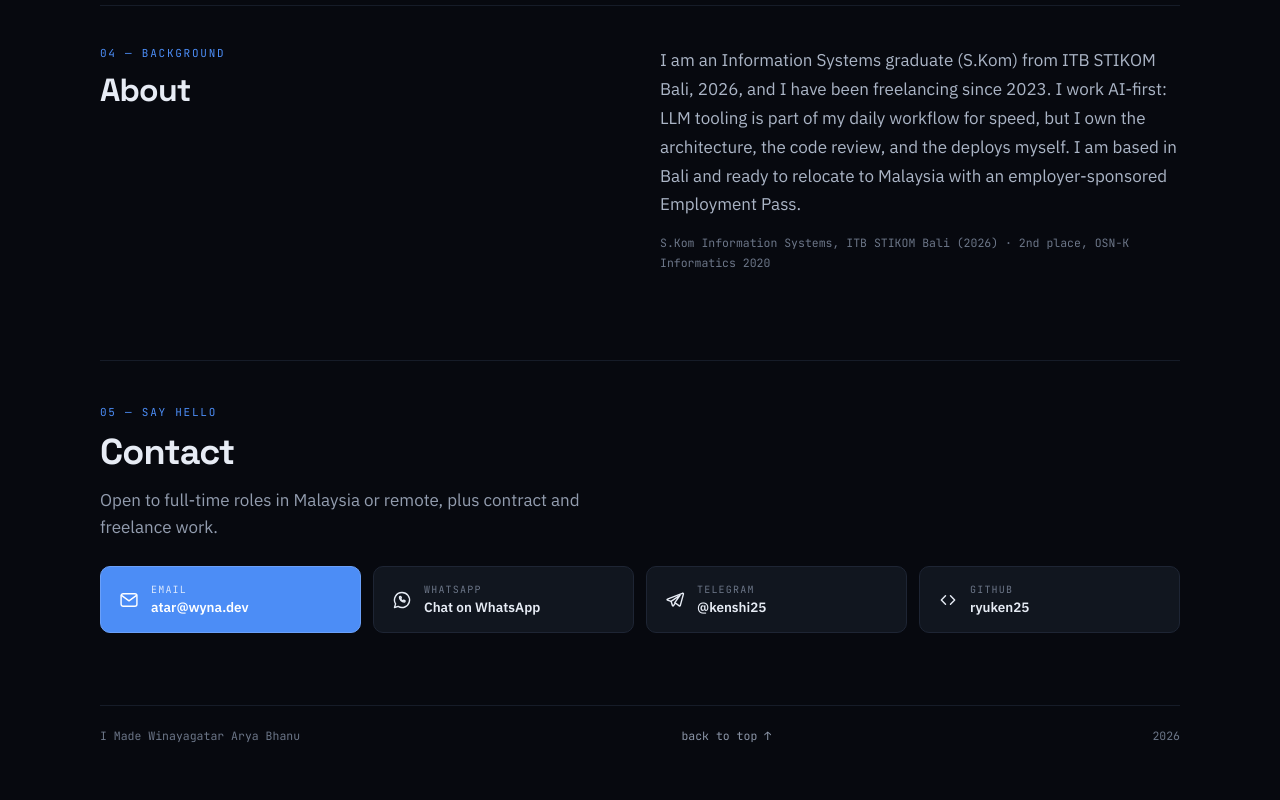
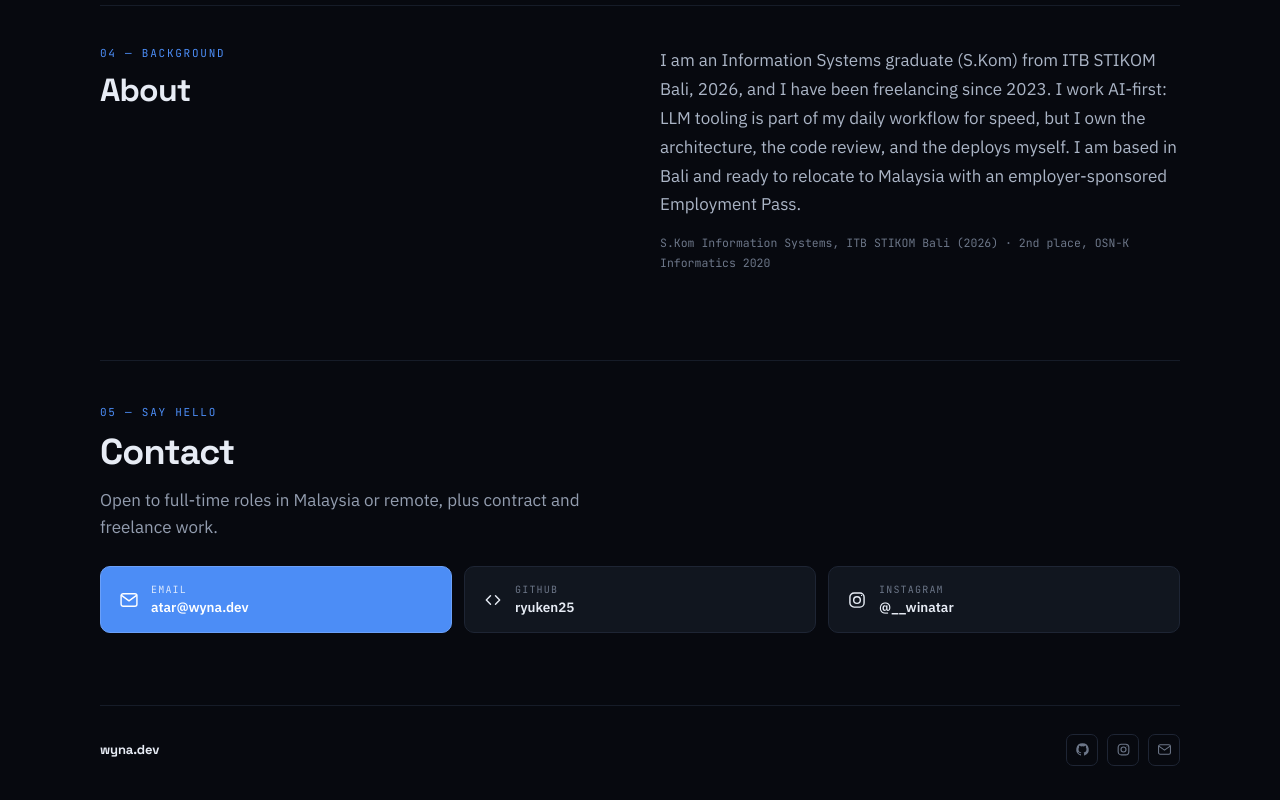
Before and after one commit to ryuken25/ryuken25, a Next.js app: page / in a window 1280 px wide. Shown: the part 3451-4251 px from the top of the page. Before the commit the page ends 4228 px from the top, so only its background shows below. Built offline with nearby package versions, Linux system fonts and the light colour scheme.

Commit message:
simplify contact footer with instagram

```diff
--- a/app/globals.css
+++ b/app/globals.css
@@ -284,6 +284,44 @@ section[id] { scroll-margin-top: 76px; }
   color: #c3d9fd;
 }
 
+.site-footer {
+  border-top: 1px solid #161c28;
+  padding: 28px 0 34px;
+  display: flex;
+  align-items: center;
+  justify-content: space-between;
+  gap: 18px;
+}
+.site-footer-brand {
+  color: #e7ecf5;
+  font-family: var(--font-display), sans-serif;
+  font-size: 13px;
+  font-weight: 600;
+  letter-spacing: -.01em;
+}
+.site-footer-links {
+  display: flex;
+  align-items: center;
+  gap: 9px;
+}
+.site-footer-links a {
+  display: inline-flex;
+  align-items: center;
+  justify-content: center;
+  width: 32px;
+  height: 32px;
+  color: #6c7688;
+  border: 1px solid #1e2534;
+  border-radius: 7px;
+  transition: color .18s ease, border-color .18s ease, transform .18s ease;
+}
+.site-footer-links a:hover {
+  color: #c3d9fd;
+  border-color: #4c8df6;
+  transform: translateY(-2px);
+}
+.site-footer-links svg { width: 15px; height: 15px; }
+
 .skip-link:focus {
   left: 16px !important;
   top: 16px !important;
@@ -357,6 +395,7 @@ section[id] { scroll-margin-top: 76px; }
   .case-modal-backdrop { padding: 12px; align-items: end; }
   .case-modal { max-height: calc(100vh - 24px); border-radius: 16px 16px 10px 10px; }
   .case-modal-grid { grid-template-columns: 1fr; }
+  .site-footer { align-items: flex-start; flex-direction: column; padding-top: 24px; }
 }
 
 @media (prefers-reduced-motion: reduce) {
--- a/components/Portfolio.tsx
+++ b/components/Portfolio.tsx
@@ -625,19 +625,27 @@ export default function Portfolio() {
             <p style={eyebrowStyle}>{eyebrows.contact}</p>
             <h2 style={{ ...h2Style, fontSize: "clamp(26px, 3.4vw, 36px)", margin: "0 0 12px" }}>Contact</h2>
             <p style={{ fontSize: "clamp(15px, 1.7vw, 17px)", lineHeight: 1.6, color: "#939daf", margin: "0 0 24px", maxWidth: "52ch" }}>{contactCopy}</p>
-            <div style={{ display: "grid", gridTemplateColumns: "repeat(auto-fit, minmax(210px, 1fr))", gap: 12 }}>
+            <div className="contact-grid" style={{ display: "grid", gridTemplateColumns: "repeat(auto-fit, minmax(210px, 1fr))", gap: 12 }}>
               <ContactCard href={`mailto:${site.email}`} primary label="EMAIL" value={site.email} icon={<><rect x="2.5" y="4.5" width="19" height="15" rx="2.5" /><path d="M3 6.5l9 6.5 9-6.5" /></>} />
-              <ContactCard href={site.whatsapp} external label="WHATSAPP" value="Chat on WhatsApp" icon={<><path d="M12 3a9 9 0 0 0-7.7 13.7L3 21l4.4-1.3A9 9 0 1 0 12 3z" /><path d="M9 8.6c0 3.2 2.6 5.8 5.8 5.8 0 0 .9-.1.9-1.1 0-.6-1.5-1.2-1.9-1-.3.2-.5.8-.9.7-1-.3-2.2-1.5-2.5-2.5-.1-.4.5-.6.7-.9.2-.4-.4-1.9-1-1.9-1 0-1.1.9-1.1.9z" /></>} />
-              <ContactCard href={site.telegram} external label="TELEGRAM" value={`@${site.telegramHandle}`} icon={<><path d="M21.5 3.8L2.9 10.9c-.6.2-.6 1 0 1.2l4.4 1.5 1.6 5c.2.6 1 .7 1.3.2l2.3-3.2 4.6 3.4c.5.4 1.2.1 1.3-.5l3.7-13.6c.2-.7-.5-1.3-1.1-1.1z" /><path d="M7.3 13.6l10.9-7.4-6.4 8.9" /></>} />
               <ContactCard href={site.github} external label="GITHUB" value={site.githubHandle} icon={<><path d="M9 7l-5 5 5 5" /><path d="M15 7l5 5-5 5" /></>} />
+              <ContactCard href={site.instagram} external label="INSTAGRAM" value={`@${site.instagramHandle}`} icon={<><rect x="3.5" y="3.5" width="17" height="17" rx="5" /><circle cx="12" cy="12" r="4" /><circle cx="17.5" cy="6.5" r=".8" fill="currentColor" stroke="none" /></>} />
             </div>
           </section>
 
           {/* FOOTER */}
-          <footer style={{ borderTop: "1px solid #161c28", padding: "22px 0 34px", display: "flex", flexWrap: "wrap", gap: "8px 18px", justifyContent: "space-between" }}>
-            <p style={{ fontFamily: mono, fontSize: 11.5, color: "#6c7688", margin: 0 }}>{site.fullName}</p>
-            <a href="#top" className="top-link" style={{ fontFamily: mono, fontSize: 11.5, color: "#8b95a7" }}>back to top ↑</a>
-            <p style={{ fontFamily: mono, fontSize: 11.5, color: "#6c7688", margin: 0 }}>2026</p>
+          <footer className="site-footer">
+            <a href="#top" className="site-footer-brand">wyna.dev</a>
+            <div className="site-footer-links" aria-label="Social links">
+              <a href={site.github} target="_blank" rel="noopener noreferrer" aria-label="GitHub" title="GitHub">
+                <svg viewBox="0 0 24 24" fill="currentColor" aria-hidden="true"><path d="M12 2a10 10 0 0 0-3.16 19.49c.5.09.68-.22.68-.48v-1.7c-2.78.6-3.37-1.34-3.37-1.34-.45-1.16-1.11-1.47-1.11-1.47-.91-.62.07-.61.07-.61 1 .07 1.53 1.03 1.53 1.03.89 1.53 2.34 1.09 2.91.83.09-.65.35-1.09.63-1.34-2.22-.25-4.56-1.11-4.56-4.95 0-1.09.39-1.98 1.03-2.68-.1-.25-.45-1.27.1-2.65 0 0 .84-.27 2.75 1.02a9.6 9.6 0 0 1 5 0c1.91-1.29 2.75-1.02 2.75-1.02.55 1.38.2 2.4.1 2.65.64.7 1.03 1.59 1.03 2.68 0 3.85-2.34 4.7-4.57 4.94.36.31.68.92.68 1.86v2.75c0 .27.18.58.69.48A10 10 0 0 0 12 2z" /></svg>
+              </a>
+              <a href={site.instagram} target="_blank" rel="noopener noreferrer" aria-label="Instagram" title="Instagram">
+                <svg viewBox="0 0 24 24" fill="none" stroke="currentColor" strokeWidth="1.8" aria-hidden="true"><rect x="3.5" y="3.5" width="17" height="17" rx="5" /><circle cx="12" cy="12" r="4" /><circle cx="17.5" cy="6.5" r=".8" fill="currentColor" stroke="none" /></svg>
+              </a>
+              <a href={`mailto:${site.email}`} aria-label="Email" title={site.email}>
+                <svg viewBox="0 0 24 24" fill="none" stroke="currentColor" strokeWidth="1.7" strokeLinecap="round" strokeLinejoin="round" aria-hidden="true"><rect x="2.5" y="4.5" width="19" height="15" rx="2.5" /><path d="M3 6.5l9 6.5 9-6.5" /></svg>
+              </a>
+            </div>
           </footer>
         </div>
       </div>
--- a/data/content.ts
+++ b/data/content.ts
@@ -19,9 +19,8 @@ export const site = {
   email: "atar@wyna.dev",
   github: "https://github.com/ryuken25",
   githubHandle: "ryuken25",
-  telegram: "https://t.me/kenshi25",
-  telegramHandle: "kenshi25",
-  whatsapp: "https://wa.me/6281338109102",
+  instagram: "https://instagram.com/__winatar",
+  instagramHandle: "__winatar",
   resume: "/resume.pdf",
   photo: "/arya.jpg",
   photoWebp: "/arya.webp",
```
